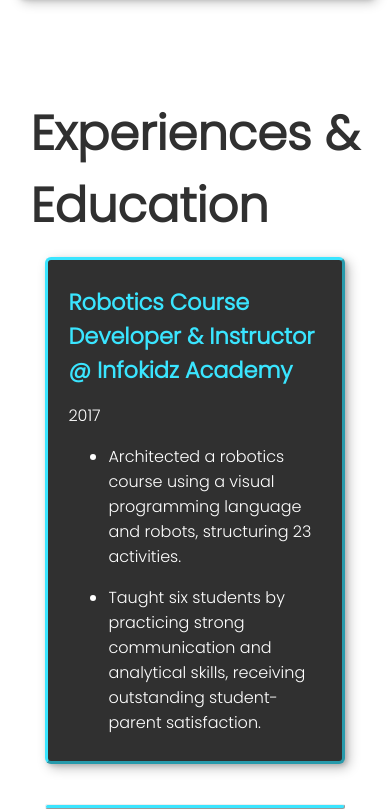
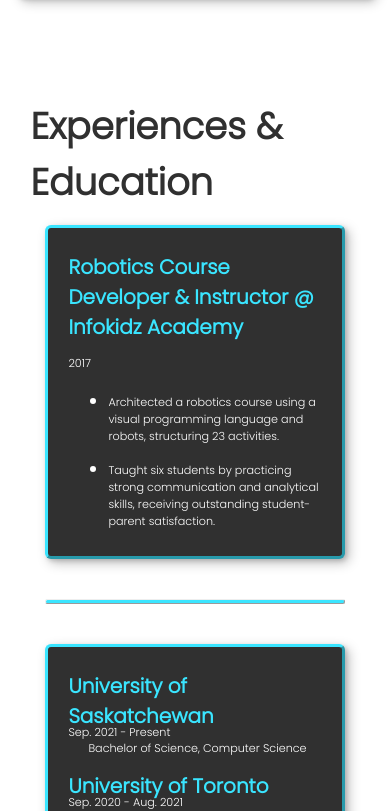
Before and after one commit to marmikpatel19/marmikpatel19.github.io, a React (Create React App) app: page / in a window 390 px wide. Shown: the part 1733-2544 px from the top of the page. Built offline with nearby package versions, Linux system fonts and the light colour scheme.

Commit message:
add education/experiences media queries for phones

```diff
--- a/src/components/experiences.jsx
+++ b/src/components/experiences.jsx
@@ -5,7 +5,7 @@ import "../styling/experiences.css";
 function Experiences() {
   return (
     <div className="experiences" id="experiences-routing">
-      <h1 className="section-title">Experiences & Education</h1>
+      <h1 className="experiences-section-title">Experiences & Education</h1>
 
       <Experience
         title="Robotics Course Developer & Instructor @ Infokidz Academy"
--- a/src/styling/experiences.css
+++ b/src/styling/experiences.css
@@ -1,4 +1,4 @@
-.section-title {
+.experiences-section-title {
   color: var(--clr-dark);
   font-size: var(--fs-h2);
   font-weight: var(--fw-bold);
@@ -46,3 +46,23 @@ li {
     width: 80%;
   }
 }
+
+/*Smallest Layout*/
+
+@media screen and (max-width: 550px) {
+  .experiences-section-title {
+    font-size: var(--fs-h2-v2);
+  }
+
+  .experience-title,
+  .university {
+    font-size: var(--fs-h4);
+  }
+
+  .experience-time,
+  .experience-bullets,
+  .timeline,
+  .degree {
+    font-size: var(--fs-h6);
+  }
+}
```
